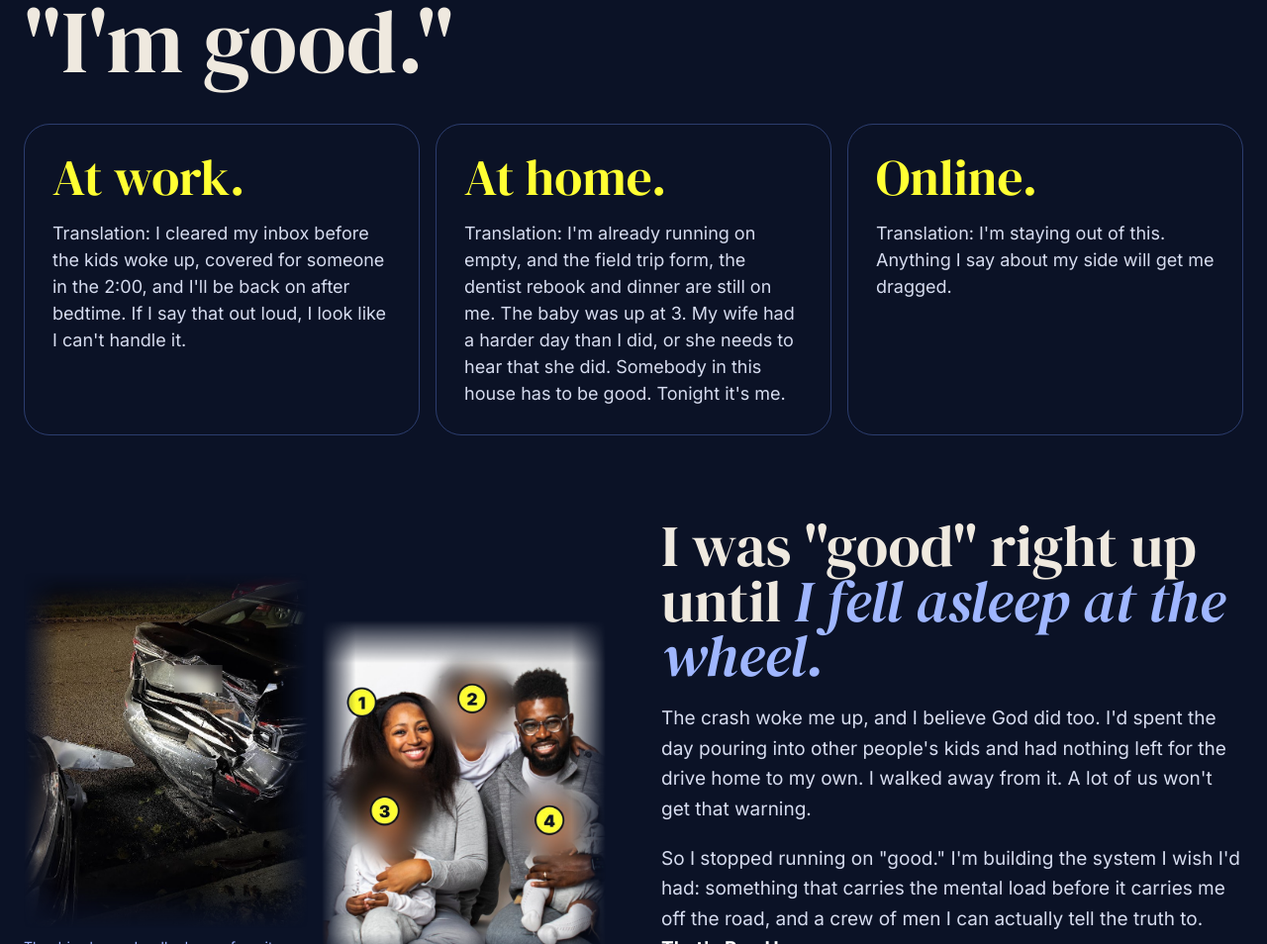
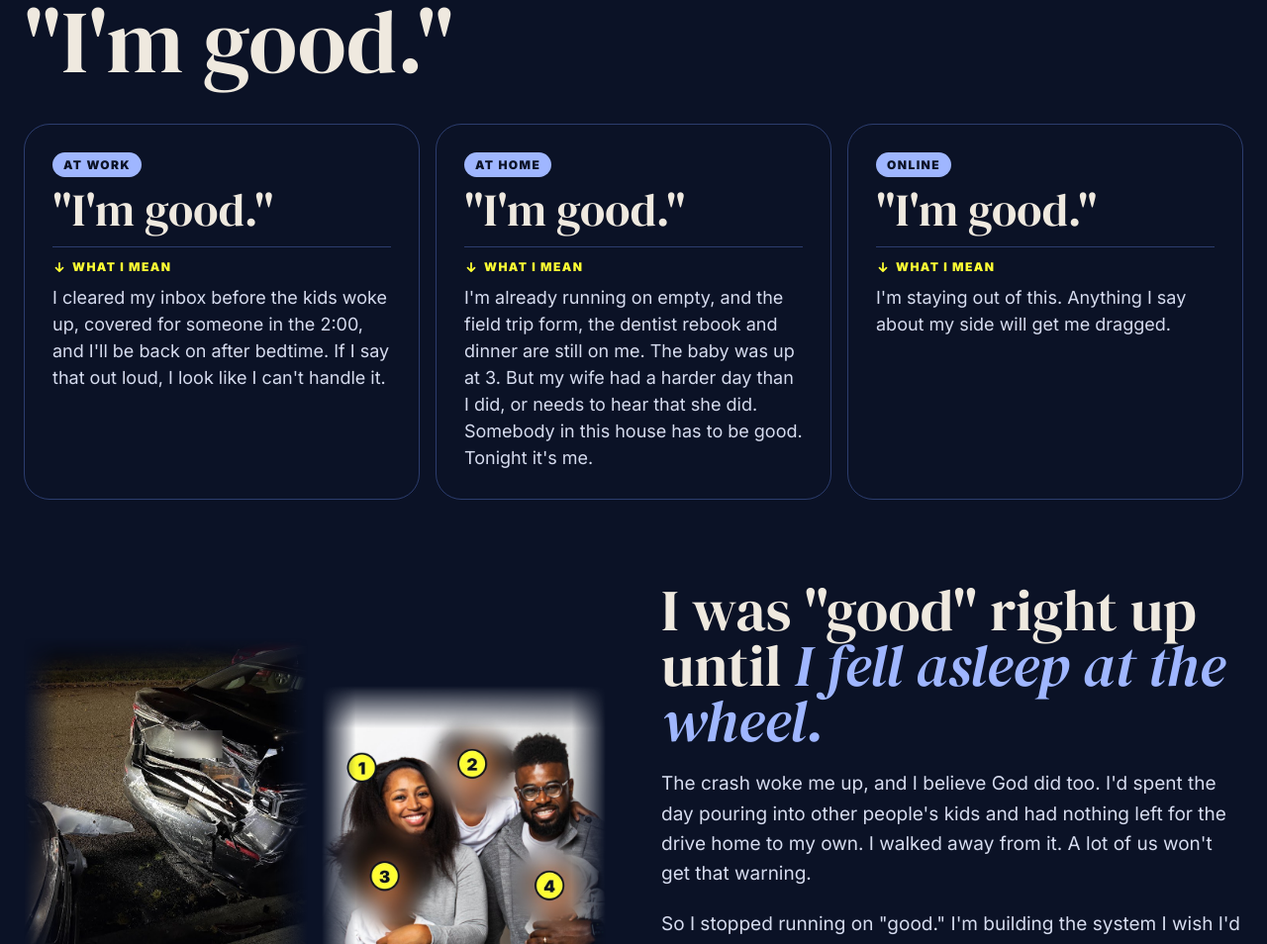
Before and after one commit to chaunceynartey/chaunceynartey-site, a plain HTML site: page run-home/index.html in a window 1280 px wide. Shown: the part 5655-6609 px from the top of the page at 99% size. Drawn offline with Linux system fonts and the light colour scheme.

Commit message:
Run Home: 'I'm good.' refrain on every card with What I mean label; add But
Co-Authored-By: Claude Opus 5.5 <noreply@anthropic.com>
Claude-Session: https://claude.ai/code/session_01QyPfgjfEC59gJDqyBHybk5

```diff
--- a/run-home/index.html
+++ b/run-home/index.html
@@ -203,6 +203,10 @@ h1,h2,h3{font-weight:400}
  .hero-copy{justify-content:flex-end}
  .navlinks{gap:14px;font-size:14px}
 }
+.goodwhere{align-self:flex-start;font-size:12px;font-weight:900;letter-spacing:.12em;text-transform:uppercase;padding:5px 11px;border-radius:999px;background:#9fb6ff;color:#0b1226}
+.goodsay{font-size:clamp(38px,3.6vw,54px);line-height:1;color:#efe9df}
+.goodmeans{display:flex;align-items:center;gap:6px;font-size:12px;font-weight:900;letter-spacing:.12em;text-transform:uppercase;color:#ffff33;padding-top:12px;border-top:1px solid #2c3d6e;margin-top:4px}
+.goodbody{font-size:18px;line-height:1.5;color:#d6dcef}
 </style>
 <script src="/site-bar.js" defer></script>
 </head>
@@ -351,9 +355,9 @@ h1,h2,h3{font-weight:400}
   <div class="wrap" style="padding-top:120px;padding-bottom:120px;display:flex;flex-direction:column;gap:44px">
     <h2 class="serif" style="font-size:clamp(52px,7vw,116px);line-height:.88">"I'm good."</h2>
     <div class="goodrow">
-      <div class="goodcard"><p class="goodlabel serif">At work.</p><p style="font-size:18px;line-height:1.5;color:#d6dcef">Translation: I cleared my inbox before the kids woke up, covered for someone in the 2:00, and I'll be back on after bedtime. If I say that out loud, I look like I can't handle it.</p></div>
-      <div class="goodcard"><p class="goodlabel serif">At home.</p><p style="font-size:18px;line-height:1.5;color:#d6dcef">Translation: I'm already running on empty, and the field trip form, the dentist rebook and dinner are still on me. The baby was up at 3. My wife had a harder day than I did, or she needs to hear that she did. Somebody in this house has to be good. Tonight it's me.</p></div>
-      <div class="goodcard"><p class="goodlabel serif">Online.</p><p style="font-size:18px;line-height:1.5;color:#d6dcef">Translation: I'm staying out of this. Anything I say about my side will get me dragged.</p></div>
+      <div class="goodcard"><span class="goodwhere">At work</span><p class="goodsay serif">"I'm good."</p><p class="goodmeans"><svg width="14" height="14" viewBox="0 0 24 24" fill="none" stroke="currentColor" stroke-width="3" stroke-linecap="round" stroke-linejoin="round" aria-hidden="true"><path d="M12 5v14M6 13l6 6 6-6"/></svg>What I mean</p><p class="goodbody">I cleared my inbox before the kids woke up, covered for someone in the 2:00, and I'll be back on after bedtime. If I say that out loud, I look like I can't handle it.</p></div>
+      <div class="goodcard"><span class="goodwhere">At home</span><p class="goodsay serif">"I'm good."</p><p class="goodmeans"><svg width="14" height="14" viewBox="0 0 24 24" fill="none" stroke="currentColor" stroke-width="3" stroke-linecap="round" stroke-linejoin="round" aria-hidden="true"><path d="M12 5v14M6 13l6 6 6-6"/></svg>What I mean</p><p class="goodbody">I'm already running on empty, and the field trip form, the dentist rebook and dinner are still on me. The baby was up at 3. But my wife had a harder day than I did, or needs to hear that she did. Somebody in this house has to be good. Tonight it's me.</p></div>
+      <div class="goodcard"><span class="goodwhere">Online</span><p class="goodsay serif">"I'm good."</p><p class="goodmeans"><svg width="14" height="14" viewBox="0 0 24 24" fill="none" stroke="currentColor" stroke-width="3" stroke-linecap="round" stroke-linejoin="round" aria-hidden="true"><path d="M12 5v14M6 13l6 6 6-6"/></svg>What I mean</p><p class="goodbody">I'm staying out of this. Anything I say about my side will get me dragged.</p></div>
     </div>
     <div class="split" style="margin-top:40px">
       <div style="display:grid;grid-template-columns:1fr 1fr;gap:14px;align-items:start">
```
